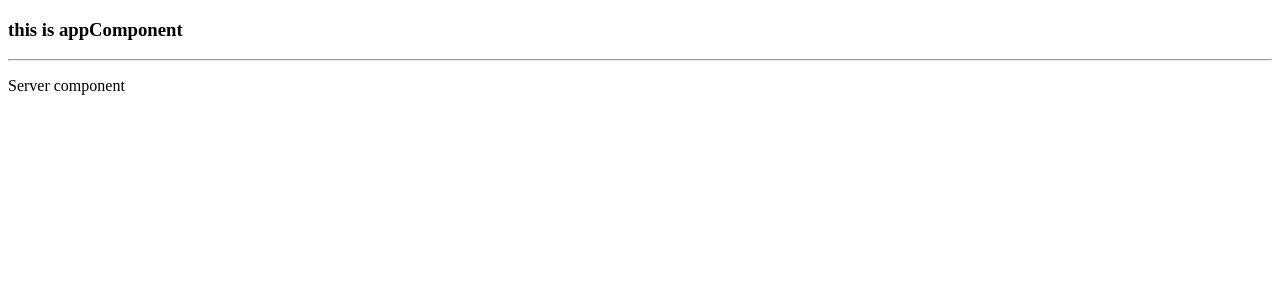
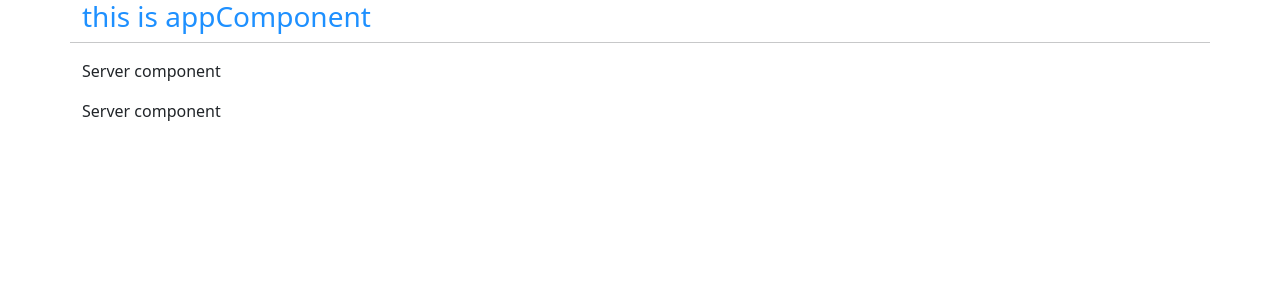
Before and after one commit to prakarsh7/angular-the-complete-guide-part-2, an Angular app: page / in a window 1280 px wide. Shown: the top 300 px of the page. Built offline with nearby package versions, Linux system fonts and the light colour scheme.

Commit message:
Add bootstrap
CLI component

Update README.md

```diff
--- a/angular.json
+++ b/angular.json
@@ -35,6 +35,7 @@
               "src/assets"
             ],
             "styles": [
+              "node_modules/bootstrap/dist/css/bootstrap.min.css",
               "src/styles.css"
             ],
             "scripts": []
--- a/package.json
+++ b/package.json
@@ -18,6 +18,7 @@
     "@angular/platform-browser": "^17.0.0",
     "@angular/platform-browser-dynamic": "^17.0.0",
     "@angular/router": "^17.0.0",
+    "bootstrap": "^5.3.2",
     "rxjs": "~7.8.0",
     "tslib": "^2.3.0",
     "zone.js": "~0.14.2"
--- a/src/app/app.component.css
+++ b/src/app/app.component.css
@@ -0,0 +1,3 @@
+h3 {
+    color: darkblue;
+}
--- a/src/app/app.component.html
+++ b/src/app/app.component.html
@@ -1,3 +1,7 @@
-<h3>this is appComponent</h3>
-<hr>
-<app-server></app-server>
+<div class="container">
+    <div class="row">
+        <h3>this is appComponent</h3>
+        <hr>
+        <app-servers></app-servers>
+    </div>
+</div>
--- a/src/app/app.component.ts
+++ b/src/app/app.component.ts
@@ -3,7 +3,12 @@
 @Component({
   selector: 'app-root',
   templateUrl: './app.component.html',
-  styleUrl: './app.component.css'
+  // styleUrl: './app.component.css'
+  styles: [`
+    h3 {
+      color: dodgerblue;
+    }
+  `]
 })
 export class AppComponent {
 }
--- a/src/app/app.module.ts
+++ b/src/app/app.module.ts
@@ -4,11 +4,13 @@
 import { AppRoutingModule } from './app-routing.module';
 import { AppComponent } from './app.component';
 import { ServerComponent } from './server/server.component';
+import { ServersComponent } from './servers/servers.component';
 
 @NgModule({
   declarations: [
     AppComponent,
-    ServerComponent
+    ServerComponent,
+    ServersComponent
   ],
   imports: [
     BrowserModule,
--- /dev/null
+++ b/src/app/servers/servers.component.html
@@ -0,0 +1,2 @@
+<app-server></app-server>
+<app-server></app-server>
--- /dev/null
+++ b/src/app/servers/servers.component.ts
@@ -0,0 +1,12 @@
+import { Component } from '@angular/core';
+
+@Component({
+  selector: 'app-servers',
+  template: `
+  <app-server></app-server>
+  <app-server></app-server>`,
+  styleUrl: './servers.component.css'
+})
+export class ServersComponent {
+
+}
```
Also changed, not shown: src/app/servers/servers.component.css (added), 2 other files (tests, documents, lock files or other folders).
